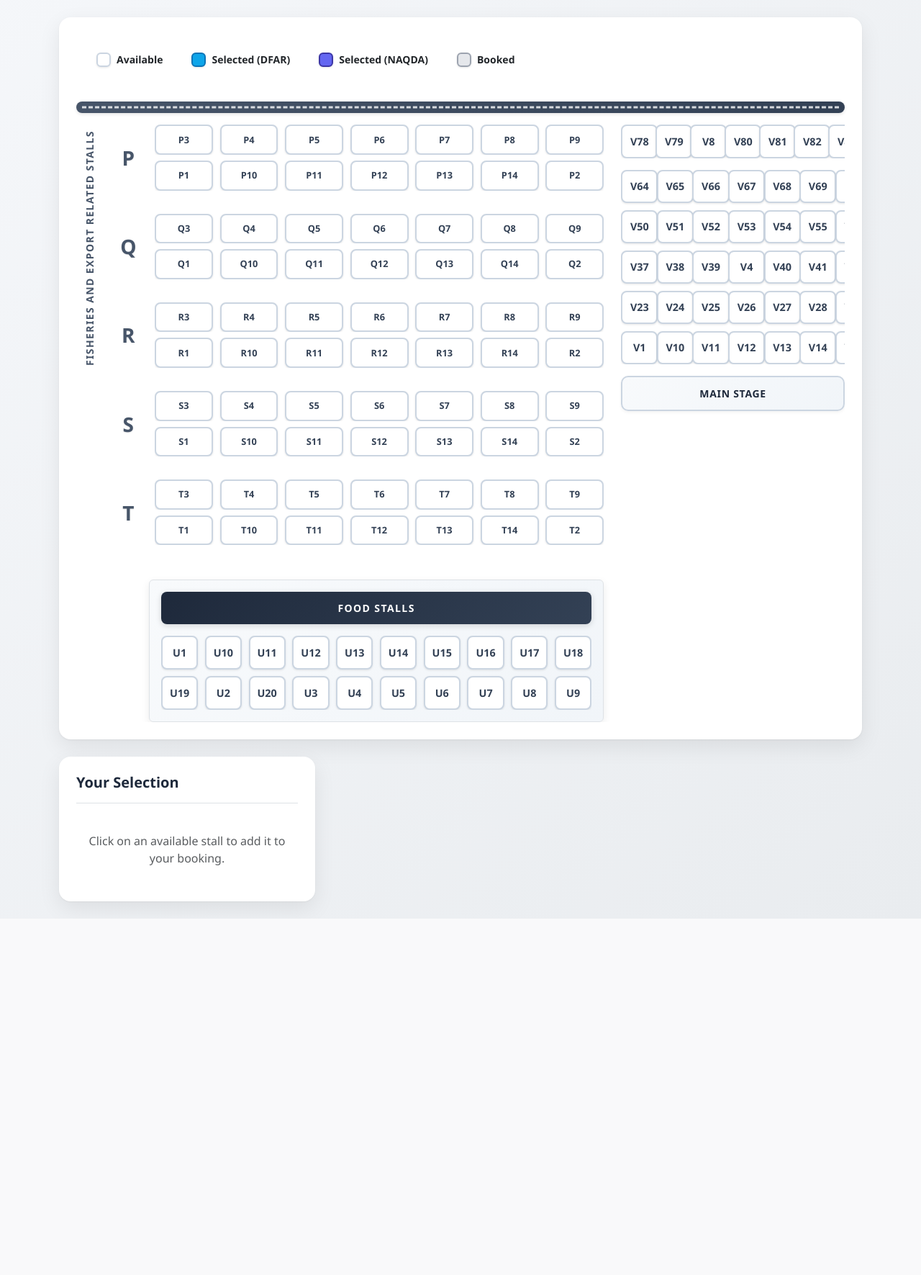
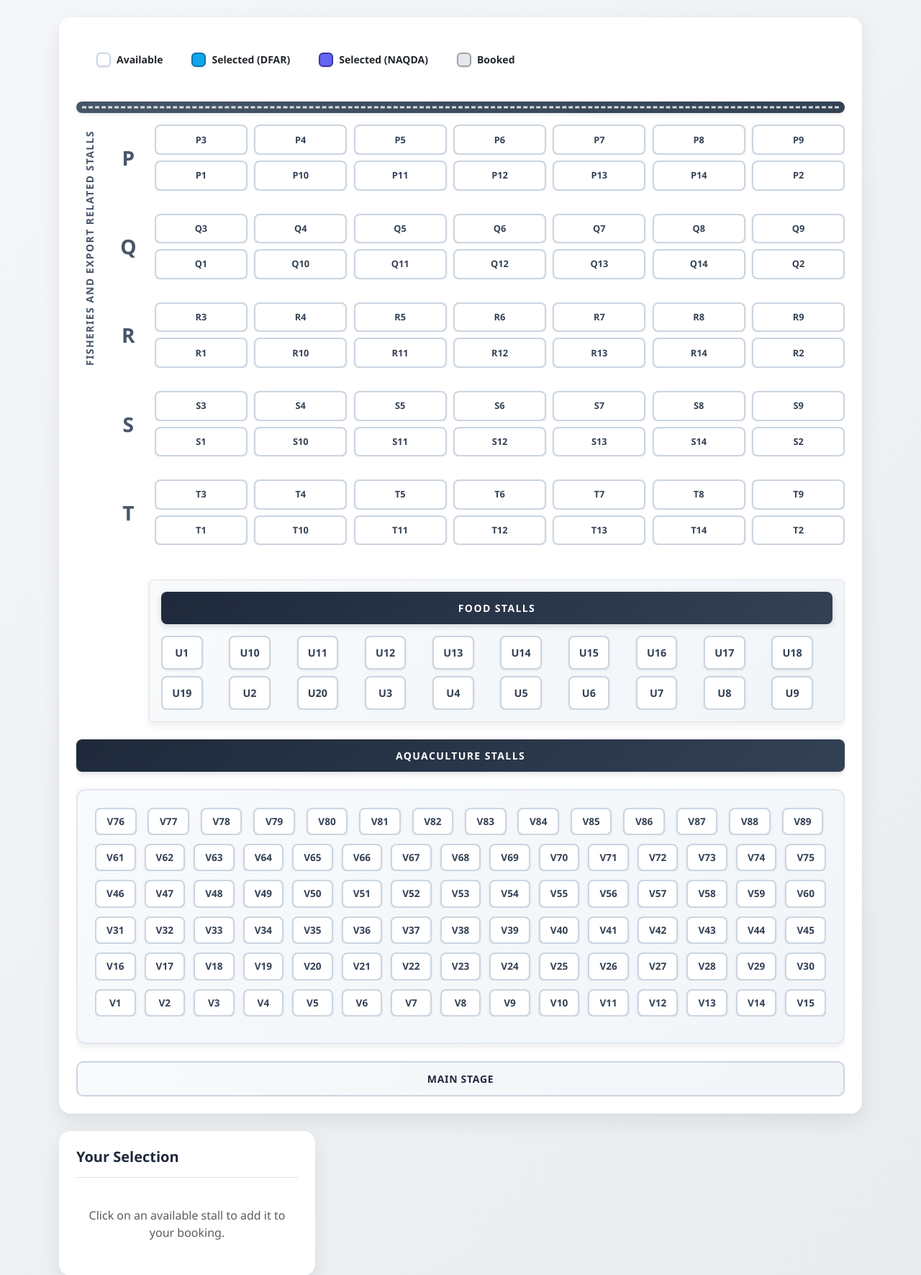
Before and after one commit to ChamaraDFAR/AquaPlanetStall, a PHP site: page / in a window 1280 px wide. Shown: the part 94-1865 px from the top of the page at 72% size. Before the commit the page ends 1370 px from the top, so only its background shows below. Run offline with PHP 8.4, Linux system fonts and the light colour scheme; data comes from the database, SQL or seed files in the repository; data that the repository does not hold is empty.

Commit message:
make the changes in V

```diff
--- a/index.php
+++ b/index.php
@@ -173,9 +173,13 @@
     /* Grids */
     .grid-cols-5,
     .grid-cols-7,
+    .grid-cols-10,
+    .grid-cols-12,
     .grid-cols-14,
     .grid-cols-15 {
       gap: 0.5rem;
+      display: grid;
+      width: 100%;
     }
 
     .grid-cols-15.stretch {
@@ -183,9 +187,26 @@
     }
 
     .grid-cols-5 {
-      display: grid;
       grid-template-columns: repeat(5, minmax(3rem, 1fr));
       gap: 0.6rem;
+    }
+
+    .grid-cols-10 {
+      grid-template-columns: repeat(10, minmax(3.2rem, 1fr));
+    }
+
+    .grid-cols-12 {
+      grid-template-columns: repeat(12, minmax(3.2rem, 1fr));
+    }
+
+    /* Full width container for V stalls */
+    .v-stalls-container {
+      width: 100%;
+      background: linear-gradient(135deg, #f8fafc 0%, #f1f5f9 100%);
+      border: 2px solid #e2e8f0;
+      border-radius: 0.75rem;
+      padding: 1.5rem;
+      box-shadow: 0 4px 12px rgba(0, 0, 0, 0.08);
     }
 
     .grid-cols-7 {
@@ -202,8 +223,23 @@
 
     .grid-cols-15 {
       display: grid;
-      grid-template-columns: repeat(15, minmax(2.5rem, 1fr));
-      gap: 0.5rem;
+      grid-template-columns: repeat(15, minmax(2.8rem, 1fr));
+      gap: 0.75rem;
+      margin-bottom: 0.75rem;
+    }
+
+    .grid-cols-14 {
+      display: grid;
+      grid-template-columns: repeat(14, minmax(2.8rem, 1fr));
+      gap: 0.75rem;
+      margin-bottom: 0.75rem;
+    }
+
+    .grid-cols-15 .stall-box,
+    .grid-cols-14 .stall-box {
+      min-width: 2.8rem;
+      height: 2.4rem;
+      font-size: 0.85rem;
     }
 
     /* Special grid for U stalls to prevent overlap */
@@ -453,13 +489,15 @@
 
             <div class="road mb-3"></div>
 
-            <div class="d-flex flex-column flex-md-row gap-4" id="map-area">
+            <div class="d-flex flex-column gap-4" id="map-area">
+              <!-- Left side stalls -->
               <div class="d-flex align-items-start gap-3">
                 <div class="vert-label d-none d-lg-block">FISHERIES AND EXPORT RELATED STALLS</div>
-                <div class="d-flex flex-column gap-3" id="left-column"></div>
+                <div class="d-flex flex-column gap-3 flex-grow-1" id="left-column"></div>
               </div>
-              <!-- Removed decorative entrance/security column -->
-              <div class="d-flex flex-column flex-lg-row gap-4 flex-grow-1" id="right-column"></div>
+
+              <!-- Full width V stalls section -->
+              <div class="w-100" id="right-column"></div>
             </div>
 
           </div>
@@ -673,6 +711,68 @@
       const left = document.getElementById('left-column'); const right = document.getElementById('right-column');
       left.innerHTML = ''; right.innerHTML = '';
 
+      // Helper function to create V stalls in proper order
+      function createVStallsSection() {
+        const container = document.createElement('div');
+        container.className = 'd-flex flex-column gap-4';
+        container.style.width = '100%';
+
+        // Header
+        const header = document.createElement('div');
+        header.className = 'section-header text-center';
+        header.style.fontSize = '1.1rem';
+        header.textContent = 'AQUACULTURE STALLS';
+        container.appendChild(header);
+
+        // Stalls container
+        const stallsContainer = document.createElement('div');
+        stallsContainer.className = 'v-stalls-container';        // Sort stalls numerically
+        const vStalls = getByPrefix('V').sort((a, b) => {
+          return parseInt(a.id.substring(1)) - parseInt(b.id.substring(1));
+        });
+
+        // Top row (V78-V89)
+        const topRow = document.createElement('div');
+        topRow.className = 'grid-cols-12 mb-3';
+        for (let i = 78; i <= 89; i++) {
+          const stall = vStalls.find(s => parseInt(s.id.substring(1)) === i);
+          if (stall) topRow.appendChild(createStallButton(stall));
+        }
+        stallsContainer.appendChild(topRow);
+
+        // Main grid (10 columns)
+        const mainGrid = document.createElement('div');
+        mainGrid.className = 'grid-cols-10';
+        mainGrid.style.gap = '0.5rem';
+
+        // Define rows with exact stall numbers
+        const rowNumbers = [
+          [64, 65, 66, 67, 68, 69, 70, 71, 72, 73],
+          [50, 51, 52, 53, 54, 55, 56, 57, 58, 59],
+          [37, 38, 39, 40, 41, 42, 43, 44, 45, 46],
+          [23, 24, 25, 26, 27, 28, 29, 30, 31, 32],
+          [1, 2, 3, 4, 5, 6, 7, 8, 9, 10]
+        ];
+
+        rowNumbers.forEach(row => {
+          row.forEach(num => {
+            const stall = vStalls.find(s => parseInt(s.id.substring(1)) === num);
+            if (stall) mainGrid.appendChild(createStallButton(stall));
+          });
+        });
+
+        stallsContainer.appendChild(mainGrid);
+        container.appendChild(stallsContainer);
+
+        // Main stage
+        const stage = document.createElement('div');
+        stage.className = 'badge-panel fw-bold text-center mt-2';
+        stage.textContent = 'MAIN STAGE';
+        container.appendChild(stage);
+
+        return container;
+      }
+
       // Sections P-Q-R-S-T
       ;['P', 'Q', 'R', 'S', 'T'].forEach(section => {
         const wrap = document.createElement('div'); wrap.className = 'd-flex align-items-center gap-3 mb-3';
@@ -707,20 +807,61 @@
       foodWrap.appendChild(spacer); foodWrap.appendChild(area); left.appendChild(foodWrap);
 
       // Right columns (Aquaculture stalls - V)
-      const rightColA = document.createElement('div'); rightColA.className = 'd-flex flex-column align-items-center gap-3 flex-grow-1';
-      rightColA.style.minWidth = '0';
-      const mTop = document.createElement('div'); mTop.className = 'grid-cols-14'; mTop.style.width = '100%';
-      getByPrefix('V').slice(75, 89).forEach(s => mTop.appendChild(createStallButton(s)));
-      const mGrid = document.createElement('div'); mGrid.className = 'grid-cols-15 stretch'; mGrid.style.width = '100%';
-      const m = getByPrefix('V');
-      m.slice(60, 75).forEach(s => mGrid.appendChild(createStallButton(s)));
-      m.slice(45, 60).forEach(s => mGrid.appendChild(createStallButton(s)));
-      m.slice(30, 45).forEach(s => mGrid.appendChild(createStallButton(s)));
-      m.slice(15, 30).forEach(s => mGrid.appendChild(createStallButton(s)));
-      m.slice(0, 15).forEach(s => mGrid.appendChild(createStallButton(s)));
-      const stage = document.createElement('div'); stage.className = 'badge-panel fw-bold text-center'; stage.textContent = 'MAIN STAGE';
-      stage.style.width = '100%';
-      rightColA.appendChild(mTop); rightColA.appendChild(mGrid); rightColA.appendChild(stage);
+      const rightColA = document.createElement('div');
+      rightColA.className = 'd-flex flex-column gap-3';
+      rightColA.style.width = '100%';
+      rightColA.style.maxWidth = '100%';
+
+      // Add Aquaculture Stalls header
+      const vHeader = document.createElement('div');
+      vHeader.className = 'section-header text-center mb-2';
+      vHeader.textContent = 'AQUACULTURE STALLS';
+      rightColA.appendChild(vHeader);
+
+      // Container for V stalls
+      const vStallsContainer = document.createElement('div');
+      vStallsContainer.className = 'v-stalls-container';
+
+      const vStalls = getByPrefix('V');
+
+      // Create and sort stalls by number
+      const sortedStalls = vStalls.sort((a, b) => {
+        const numA = parseInt(a.id.substring(1));
+        const numB = parseInt(b.id.substring(1));
+        return numA - numB;
+      });
+
+      // Create rows with proper stall numbers as shown in image, bottom to top
+      const rows = [
+        [76, 77, 78, 79, 80, 81, 82, 83, 84, 85, 86, 87, 88, 89],     // V76-V89 (top row)
+        [61, 62, 63, 64, 65, 66, 67, 68, 69, 70, 71, 72, 73, 74, 75], // V61-V75
+        [46, 47, 48, 49, 50, 51, 52, 53, 54, 55, 56, 57, 58, 59, 60], // V46-V60
+        [31, 32, 33, 34, 35, 36, 37, 38, 39, 40, 41, 42, 43, 44, 45], // V31-V45
+        [16, 17, 18, 19, 20, 21, 22, 23, 24, 25, 26, 27, 28, 29, 30], // V16-V30
+        [1, 2, 3, 4, 5, 6, 7, 8, 9, 10, 11, 12, 13, 14, 15]           // V1-V15 (bottom row)
+      ];
+
+      rows.forEach((numbers, index) => {
+        const rowDiv = document.createElement('div');
+        rowDiv.className = numbers.length === 14 ? 'grid-cols-14' : 'grid-cols-15';
+
+        numbers.forEach(num => {
+          const stall = sortedStalls.find(s => parseInt(s.id.substring(1)) === num);
+          if (stall) {
+            rowDiv.appendChild(createStallButton(stall));
+          }
+        });
+
+        vStallsContainer.appendChild(rowDiv);
+      });
+
+      rightColA.appendChild(vStallsContainer);
+
+      // Main stage at the bottom
+      const stage = document.createElement('div');
+      stage.className = 'badge-panel fw-bold text-center mt-2';
+      stage.textContent = 'MAIN STAGE';
+      rightColA.appendChild(stage);
 
       // Removed decorative main entrance and lotus column
       right.appendChild(rightColA);
```
